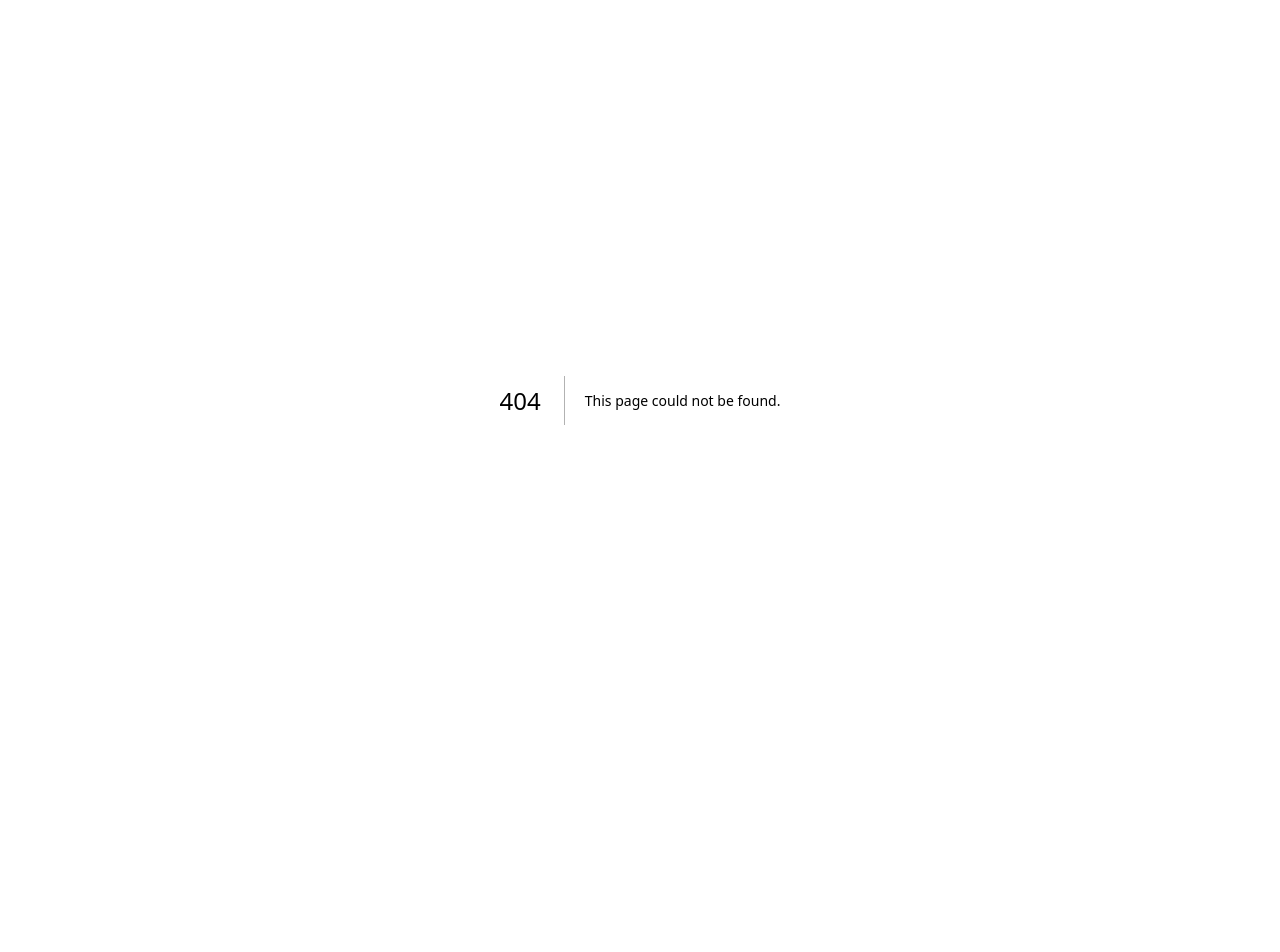
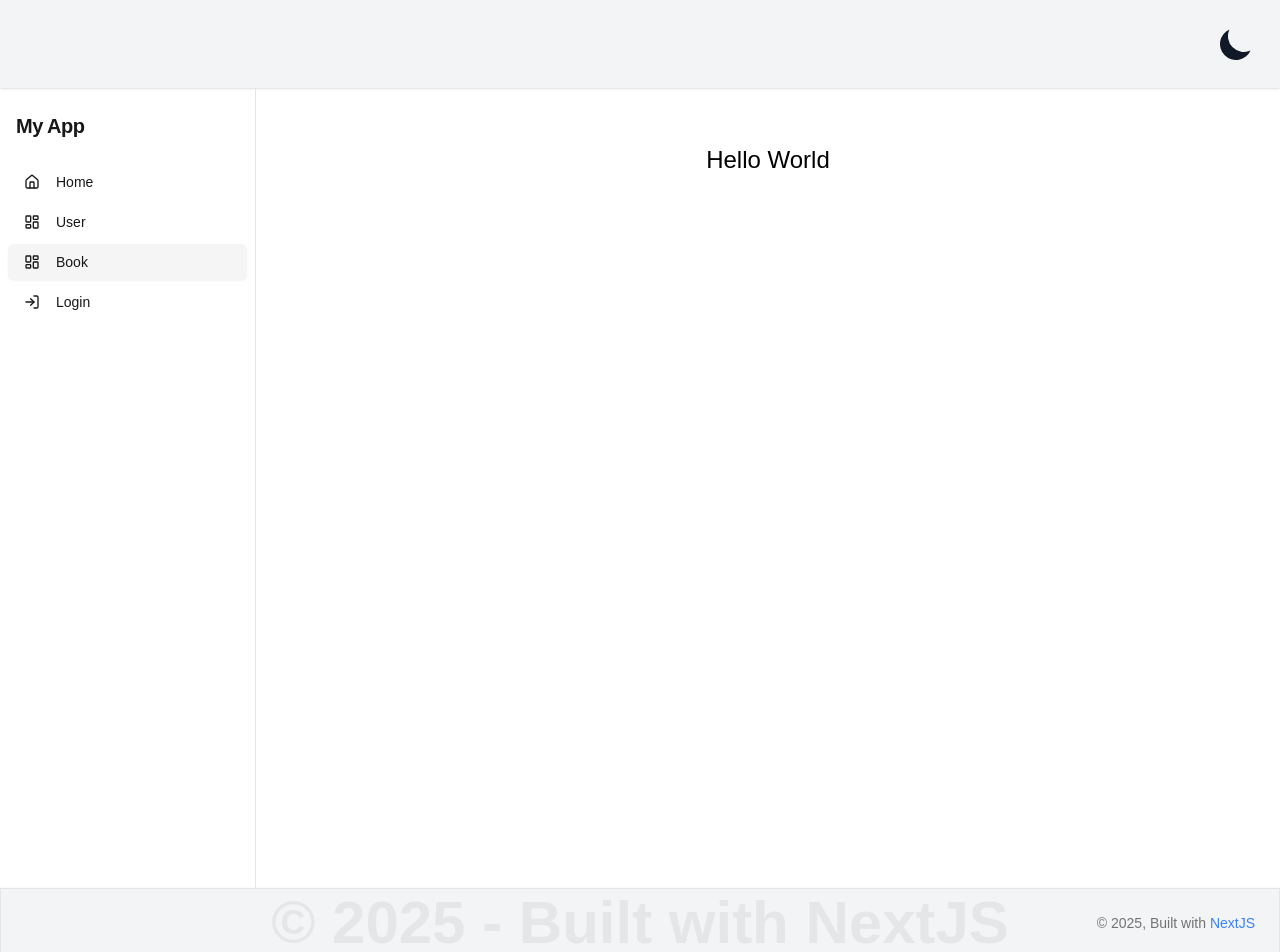
Before and after one commit to TataKKKL/e-library-demo, a Next.js app in the folder e-library-admin-app/: page /book in a window 1280 px wide. Before the commit this address had no page. Shown: the top 952 px of the page. Before the commit the page ends 800 px from the top, so only its background shows below. Built offline with nearby package versions, Linux system fonts and the light colour scheme.

Commit message:
update admin portal frontend

```diff
--- /dev/null
+++ b/e-library-admin-app/components/Footer.tsx
@@ -0,0 +1,34 @@
+import React from 'react';
+import { Card, CardContent } from "@/components/ui/card";
+
+const Footer = () => {
+  const currentYear = new Date().getFullYear();
+
+  return (
+    <Card className="rounded-none bg-gray-100 dark:bg-gray-500">
+      <CardContent className="relative p-6">
+        {/* Background Text */}
+        <div className="absolute inset-0 flex items-center justify-center opacity-10 text-gray-200 dark:text-gray-700">
+          <span className="text-6xl font-bold text-muted-foreground whitespace-nowrap">
+            © {currentYear} - Built with NextJS
+          </span>
+        </div>
+
+        {/* Foreground Content */}
+        <div className="flex justify-end">
+          <p className="text-sm text-muted-foreground">
+            © {currentYear}, Built with{' '}
+            <a
+              href="https://nextjs.org/"
+              className="text-blue-500 hover:text-blue-700 dark:text-blue-400 dark:hover:text-blue-600"
+            >
+              NextJS
+            </a>
+          </p>
+        </div>
+      </CardContent>
+    </Card>
+  );
+};
+
+export default Footer;
--- /dev/null
+++ b/e-library-admin-app/components/Header.tsx
@@ -0,0 +1,37 @@
+import { useState, useEffect } from "react";
+import { useTheme } from "next-themes";
+import { HiSun, HiMoon } from "react-icons/hi";
+import { Card, CardContent } from "@/components/ui/card";
+
+const Header = () => {
+  const { theme, setTheme } = useTheme();
+  const [mounted, setMounted] = useState(false);
+
+  useEffect(() => {
+    setMounted(true);
+  }, []);
+
+  return (
+    <Card className="rounded-none border-none bg-gray-100 dark:bg-gray-500">
+      <CardContent className="p-6 flex justify-end items-center">
+        {mounted && (
+            theme === "dark" ? (
+              <HiSun
+                className="w-10 h-10 text-yellow-500"
+                role="button"
+                onClick={() => setTheme('light')}
+              />
+            ) : (
+              <HiMoon
+                className="w-10 h-10 text-gray-900"
+                role="button"
+                onClick={() => setTheme('dark')}
+              />
+            )
+          )}
+      </CardContent>
+    </Card>
+  );
+};
+
+export default Header;
--- /dev/null
+++ b/e-library-admin-app/components/Layout.tsx
@@ -0,0 +1,32 @@
+import Header from "./Header";
+import Footer from "./Footer";
+import Sidebar from "./Sidebar";
+import Head from "next/head";
+
+interface LayoutProps {
+  children: React.ReactNode;
+}
+
+const Layout: React.FC<LayoutProps> = ({ children }) => {
+  return (
+    <>
+      <Head>
+        <title>NextJS Project</title>
+        <link rel="icon" href="/favicon.ico" />
+      </Head>
+
+      <div className="flex flex-col min-h-screen">
+        <Header />
+        <div className="flex flex-1">
+          <Sidebar />
+          <main className="flex-1 p-6">
+            {children}
+          </main>
+        </div>
+        <Footer />
+      </div>
+    </>
+  );
+};
+
+export default Layout;
--- /dev/null
+++ b/e-library-admin-app/components/Sidebar.tsx
@@ -0,0 +1,68 @@
+import Link from 'next/link';
+import { useRouter } from 'next/router';
+import { Home, LayoutDashboard, LogIn } from 'lucide-react';
+import { Button } from "@/components/ui/button";
+import { ScrollArea } from "@/components/ui/scroll-area";
+
+const Sidebar = () => {
+  const router = useRouter();
+
+  const menuItems = [
+    {
+      name: 'Home',
+      href: '/',
+      icon: Home
+    },
+    {
+      name: 'User',
+      href: '/user',
+      icon: LayoutDashboard
+    },
+    {
+      name: 'Book',
+      href: '/book',
+      icon: LayoutDashboard
+    },
+    {
+      name: 'Login',
+      href: '/login',
+      icon: LogIn
+    }
+  ];
+
+  const isActive = (path: string) => {
+    if (path === '/') {
+      return router.pathname === '/';
+    }
+    return router.pathname.startsWith(path);
+  };
+
+  return (
+    <div className="h-full min-h-screen w-64 border-r">
+      <div className="space-y-4 py-4">
+        <div className="px-4 py-2">
+          <h2 className="text-xl font-semibold tracking-tight">My App</h2>
+        </div>
+        <ScrollArea className="h-[calc(100vh-8rem)]">
+          <nav className="grid gap-1 px-2">
+            {menuItems.map((item) => (
+              <Button
+                key={item.name}
+                asChild
+                variant={isActive(item.href) ? "secondary" : "ghost"}
+                className="w-full justify-start"
+              >
+                <Link href={item.href}>
+                  <item.icon className="mr-2 h-4 w-4" />
+                  {item.name}
+                </Link>
+              </Button>
+            ))}
+          </nav>
+        </ScrollArea>
+      </div>
+    </div>
+  );
+};
+
+export default Sidebar;
--- a/e-library-admin-app/pages/_app.tsx
+++ b/e-library-admin-app/pages/_app.tsx
@@ -1,6 +1,16 @@
-import "@/styles/globals.css";
+import "tailwindcss/tailwind.css";
+import "../styles/globals.css";
 import type { AppProps } from "next/app";
+import Layout from "../components/Layout";
+import { ThemeProvider } from "next-themes";
+
 
 export default function App({ Component, pageProps }: AppProps) {
-  return <Component {...pageProps} />;
+  return (
+    <ThemeProvider attribute="class">
+    <Layout>
+        <Component {...pageProps} />
+    </Layout>
+  </ThemeProvider>
+  );
 }
--- /dev/null
+++ b/e-library-admin-app/pages/book/index.tsx
@@ -0,0 +1,9 @@
+const Home = () => {
+    return (
+      <div className="flex items-center justify-center bg-white dark:bg-gray-900 p-8">
+        <h1 className="text-black dark:text-white text-2xl">Hello World</h1>
+      </div>
+    );
+  };
+
+  export default Home;
--- a/e-library-admin-app/pages/index.tsx
+++ b/e-library-admin-app/pages/index.tsx
@@ -1,114 +1,9 @@
-import Image from "next/image";
-import { Geist, Geist_Mono } from "next/font/google";
-
-const geistSans = Geist({
-  variable: "--font-geist-sans",
-  subsets: ["latin"],
-});
-
-const geistMono = Geist_Mono({
-  variable: "--font-geist-mono",
-  subsets: ["latin"],
-});
-
-export default function Home() {
+const Home = () => {
   return (
-    <div
-      className={`${geistSans.variable} ${geistMono.variable} grid grid-rows-[20px_1fr_20px] items-center justify-items-center min-h-screen p-8 pb-20 gap-16 sm:p-20 font-[family-name:var(--font-geist-sans)]`}
-    >
-      <main className="flex flex-col gap-8 row-start-2 items-center sm:items-start">
-        <Image
-          className="dark:invert"
-          src="/next.svg"
-          alt="Next.js logo"
-          width={180}
-          height={38}
-          priority
-        />
-        <ol className="list-inside list-decimal text-sm text-center sm:text-left font-[family-name:var(--font-geist-mono)]">
-          <li className="mb-2">
-            Get started by editing{" "}
-            <code className="bg-black/[.05] dark:bg-white/[.06] px-1 py-0.5 rounded font-semibold">
-              pages/index.tsx
-            </code>
-            .
-          </li>
-          <li>Save and see your changes instantly.</li>
-        </ol>
-
-        <div className="flex gap-4 items-center flex-col sm:flex-row">
-          <a
-            className="rounded-full border border-solid border-transparent transition-colors flex items-center justify-center bg-foreground text-background gap-2 hover:bg-[#383838] dark:hover:bg-[#ccc] text-sm sm:text-base h-10 sm:h-12 px-4 sm:px-5"
-            href="https://vercel.com/new?utm_source=create-next-app&utm_medium=default-template-tw&utm_campaign=create-next-app"
-            target="_blank"
-            rel="noopener noreferrer"
-          >
-            <Image
-              className="dark:invert"
-              src="/vercel.svg"
-              alt="Vercel logomark"
-              width={20}
-              height={20}
-            />
-            Deploy now
-          </a>
-          <a
-            className="rounded-full border border-solid border-black/[.08] dark:border-white/[.145] transition-colors flex items-center justify-center hover:bg-[#f2f2f2] dark:hover:bg-[#1a1a1a] hover:border-transparent text-sm sm:text-base h-10 sm:h-12 px-4 sm:px-5 sm:min-w-44"
-            href="https://nextjs.org/docs?utm_source=create-next-app&utm_medium=default-template-tw&utm_campaign=create-next-app"
-            target="_blank"
-            rel="noopener noreferrer"
-          >
-            Read our docs
-          </a>
-        </div>
-      </main>
-      <footer className="row-start-3 flex gap-6 flex-wrap items-center justify-center">
-        <a
-          className="flex items-center gap-2 hover:underline hover:underline-offset-4"
-          href="https://nextjs.org/learn?utm_source=create-next-app&utm_medium=default-template-tw&utm_campaign=create-next-app"
-          target="_blank"
-          rel="noopener noreferrer"
-        >
-          <Image
-            aria-hidden
-            src="/file.svg"
-            alt="File icon"
-            width={16}
-            height={16}
-          />
-          Learn
-        </a>
-        <a
-          className="flex items-center gap-2 hover:underline hover:underline-offset-4"
-          href="https://vercel.com/templates?framework=next.js&utm_source=create-next-app&utm_medium=default-template-tw&utm_campaign=create-next-app"
-          target="_blank"
-          rel="noopener noreferrer"
-        >
-          <Image
-            aria-hidden
-            src="/window.svg"
-            alt="Window icon"
-            width={16}
-            height={16}
-          />
-          Examples
-        </a>
-        <a
-          className="flex items-center gap-2 hover:underline hover:underline-offset-4"
-          href="https://nextjs.org?utm_source=create-next-app&utm_medium=default-template-tw&utm_campaign=create-next-app"
-          target="_blank"
-          rel="noopener noreferrer"
-        >
-          <Image
-            aria-hidden
-            src="/globe.svg"
-            alt="Globe icon"
-            width={16}
-            height={16}
-          />
-          Go to nextjs.org →
-        </a>
-      </footer>
+    <div className="flex items-center justify-center bg-white dark:bg-gray-900 p-8">
+      <h1 className="text-black dark:text-white text-2xl">Hello World</h1>
     </div>
   );
-}
+};
+
+export default Home;
--- /dev/null
+++ b/e-library-admin-app/pages/login/index.tsx
@@ -0,0 +1,9 @@
+const Home = () => {
+    return (
+      <div className="flex items-center justify-center bg-white dark:bg-gray-900 p-8">
+        <h1 className="text-black dark:text-white text-2xl">Hello World</h1>
+      </div>
+    );
+  };
+
+  export default Home;
--- /dev/null
+++ b/e-library-admin-app/pages/user/index.tsx
@@ -0,0 +1,9 @@
+const Home = () => {
+    return (
+      <div className="flex items-center justify-center bg-white dark:bg-gray-900 p-8">
+        <h1 className="text-black dark:text-white text-2xl">Hello World</h1>
+      </div>
+    );
+  };
+
+  export default Home;
```
